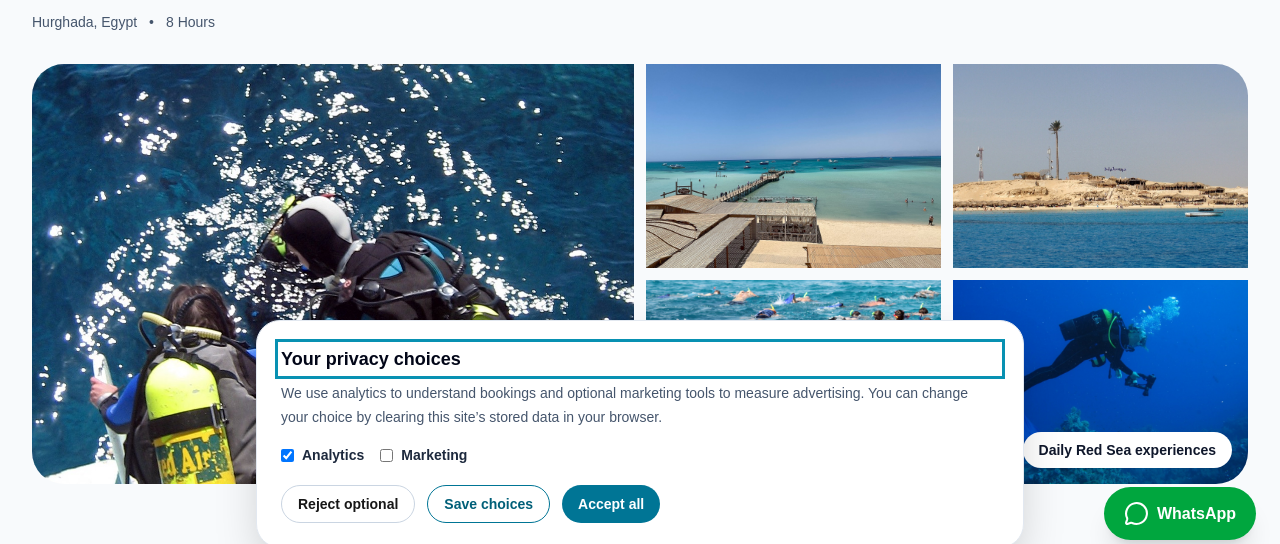
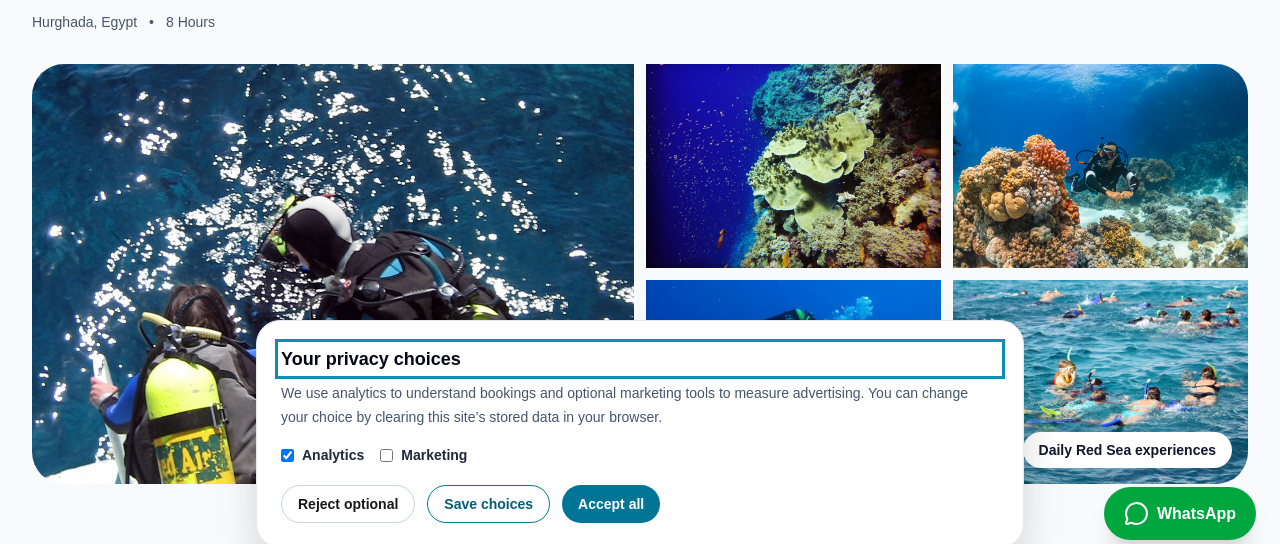
Before and after one commit to karimsalah85-cpu/inhurghada-site, a Next.js app: page /tours/full-day-diving in a window 1280 px wide. Shown: the part 236-780 px from the top of the page. Built offline with nearby package versions, Linux system fonts and the light colour scheme; no server answers.

Commit message:
Add unique Red Sea diving gallery photos

```diff
--- a/components/tours/TourPageShell.tsx
+++ b/components/tours/TourPageShell.tsx
@@ -20,6 +20,13 @@ export default function TourPageShell({ tour, locale = "en" }: { tour: Tour; loc
   const transferService = tour.slug === "hurghada-airport-transfer" ? "airport" : tour.slug === "senzo-transfer" ? "senzo" : null;
   const galleryImages = transferService
     ? ["/images/hurghada-airport-transfer.jpg", "/images/senzo-transfer.jpg", "/images/transfer.jpg", "/images/hero.jpg"]
+    : tour.slug === "full-day-diving" || tour.slug === "professional-underwater-photographer"
+      ? [
+        "/images/hurghada-red-sea-coral-reef.jpeg",
+        "/images/hurghada-red-sea-scuba-diver.jpeg",
+        tour.image === "/images/scuba-diving.jpg" ? "/images/full-day-diving.jpg" : "/images/scuba-diving.jpg",
+        "/images/full-day-snorkeling.jpg",
+      ]
     : tour.category === "Cultural Day Trip"
       ? ["/images/luxor-day-trip.jpg", "/images/karnak-temple.jpg", "/images/luxor-day-trip.jpg", "/images/karnak-temple.jpg"]
     : tour.category === "Desert Safari"
```
Also changed, not shown: public/images/hurghada-red-sea-coral-reef.jpeg (added), public/images/hurghada-red-sea-scuba-diver.jpeg (added).
